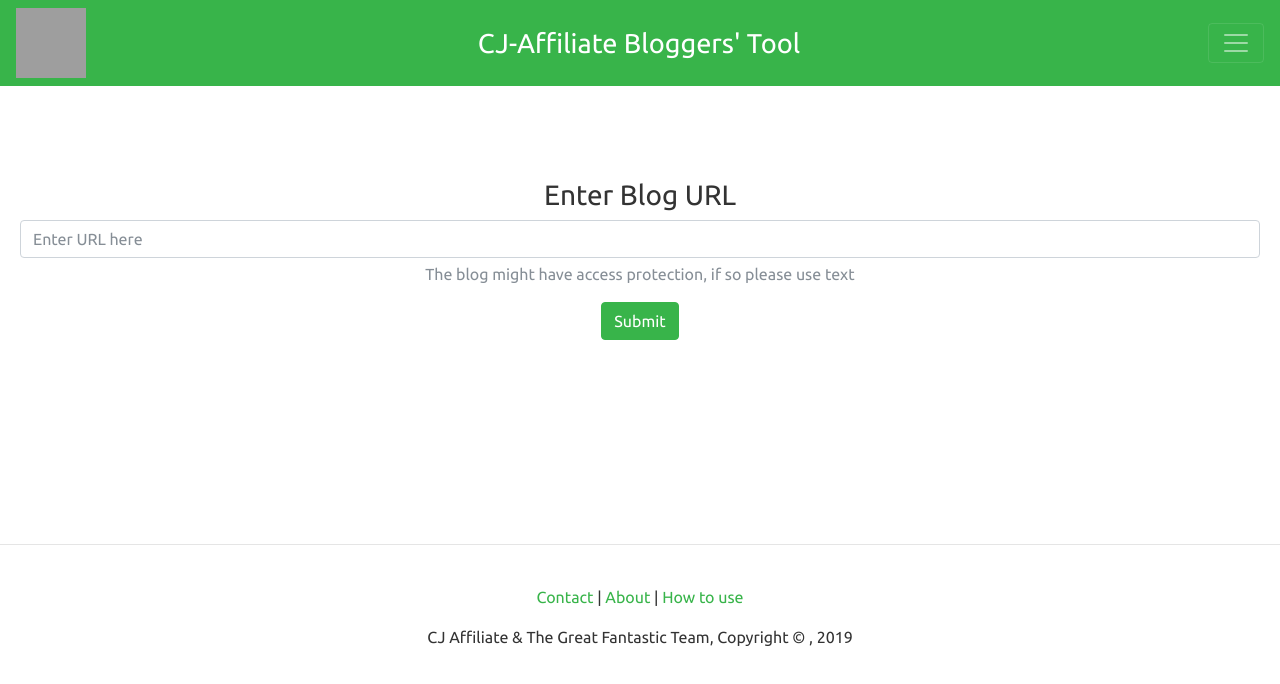
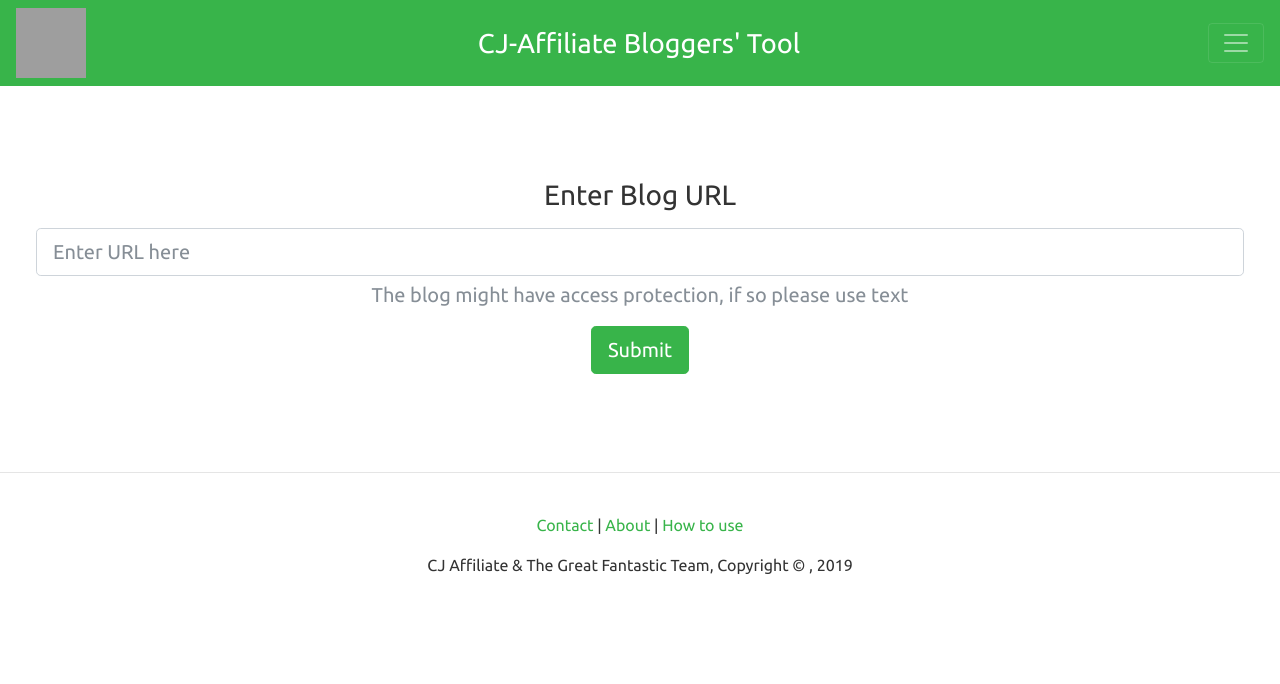
Before and after one commit to minliaoli/CJ-Affiliate-Project, a React (Create React App) app: page / in a window 1280 px wide. Shown: the top 684 px of the page. Built offline with nearby package versions, Linux system fonts and the light colour scheme; grey boxes are pictures that could not be loaded.

Commit message:
make everything larger

```diff
--- a/src/components/BlogText.js
+++ b/src/components/BlogText.js
@@ -41,11 +41,15 @@
                 <form onSubmit={this.handleSubmit} className="text-center">
                     <div className="form-group">
                         {/* <label htmlFor="exampleFormControlTextarea4">Enter blog text:</label> */}
+
                         <textarea value={this.state.value} onChange={this.handleChange}
                         maxLength="5000"
-                        className="form-control" id="exampleFormControlTextarea4" rows="5" placeholder="Enter blog here"></textarea>
+                        className="form-control form-control-lg"
+                        id="exampleFormControlTextarea4" rows="5"
+                        placeholder="Enter blog here"></textarea>
+
                         <p id="urlHelp" className="form-text text-muted">The blog must be under 5000 characters!</p>
-                        <button type="submit" className="btn btn-success mb-2">submit</button>
+                        <button type="submit" className="btn btn-success mb-2 btn-lg">submit</button>
                     </div>
                 </form>
             </div>
--- a/src/components/BlogTypes.js
+++ b/src/components/BlogTypes.js
@@ -103,9 +103,9 @@
 
               <div className="bs-component text-center" style={{marginBottom: '15px'}}>
                 <div className="btn-group" role="group" aria-label="Basic example">
-                  <button type="button" onClick={this.selectAll} className="btn btn-success">Select All</button>
-                  <button type="button" onClick={this.deselectAll} className="btn btn-success">Deselect All</button>
-                  <button type="submit" className="btn btn-success  active">Submit</button>
+                  <button type="button" onClick={this.selectAll} className="btn btn-success btn-lg">Select All</button>
+                  <button type="button" onClick={this.deselectAll} className="btn btn-success btn-lg">Deselect All</button>
+                  <button type="submit" className="btn btn-success btn-lg active">Submit</button>
                 </div>
               </div>
 
--- a/src/components/BlogUrl.js
+++ b/src/components/BlogUrl.js
@@ -28,15 +28,15 @@
         return (
             <div>
                 <h3 className="text-center">Enter Blog URL</h3>
-                <form onSubmit={this.handleSubmit} className="text-center">
+                <form onSubmit={this.handleSubmit} className="text-center form-control-lg">
                     <div className="form-group">
                     {/* <label htmlFor="urlInput">Enter URL</label> */}
-                    <input type="url" className="form-control" id="urlInput" aria-describedby="urlHelp"
+                    <input type="url" className="form-control form-control-lg" id="urlInput" aria-describedby="urlHelp"
                     value={this.state.value} onChange={this.handleChange} placeholder="Enter URL here"/>
                     <p id="urlHelp" className="form-text text-muted">The blog might have access protection, if so please use text</p>
                     </div>
 
-                    <button type="submit" className="btn btn-success">Submit</button>
+                    <button type="submit" className="btn btn-success btn-lg">Submit</button>
                 </form>
             </div>
         )
```
